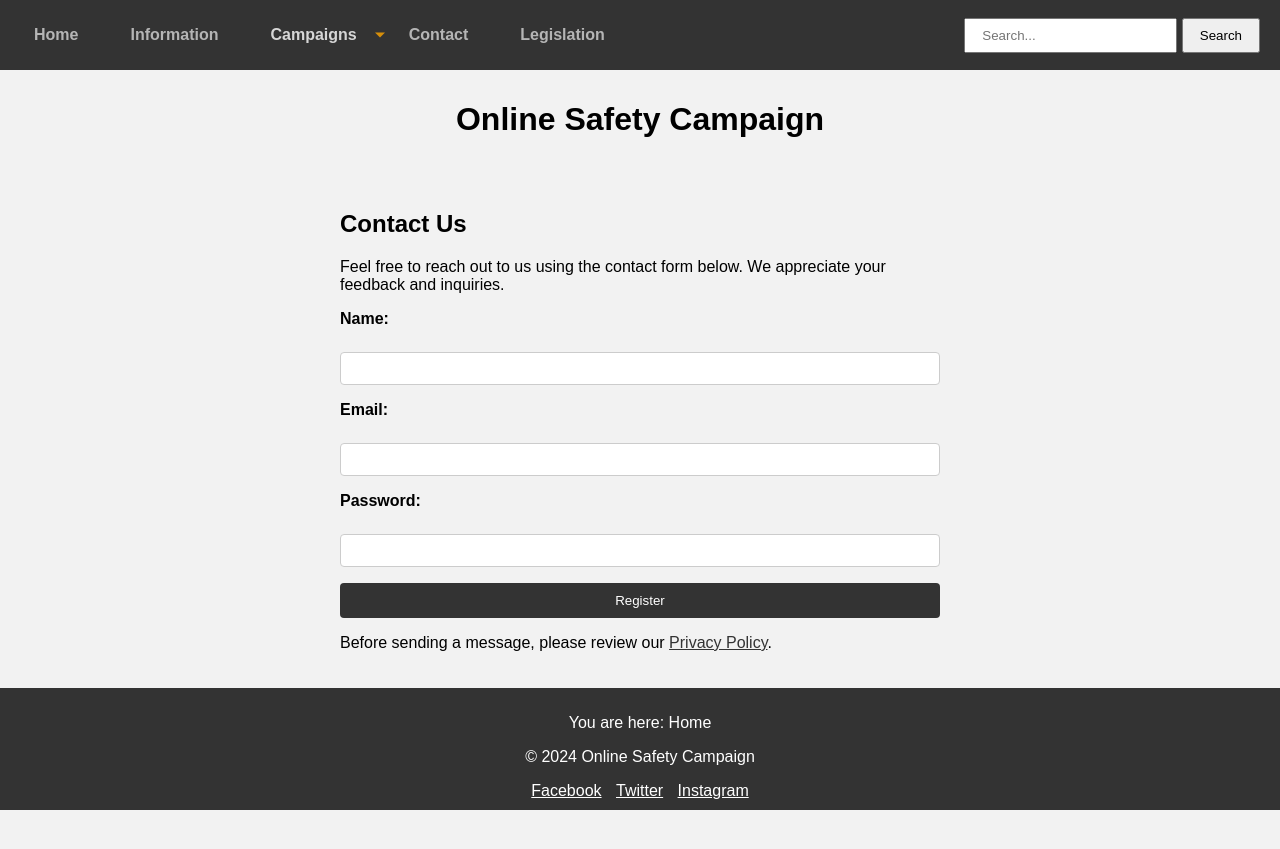
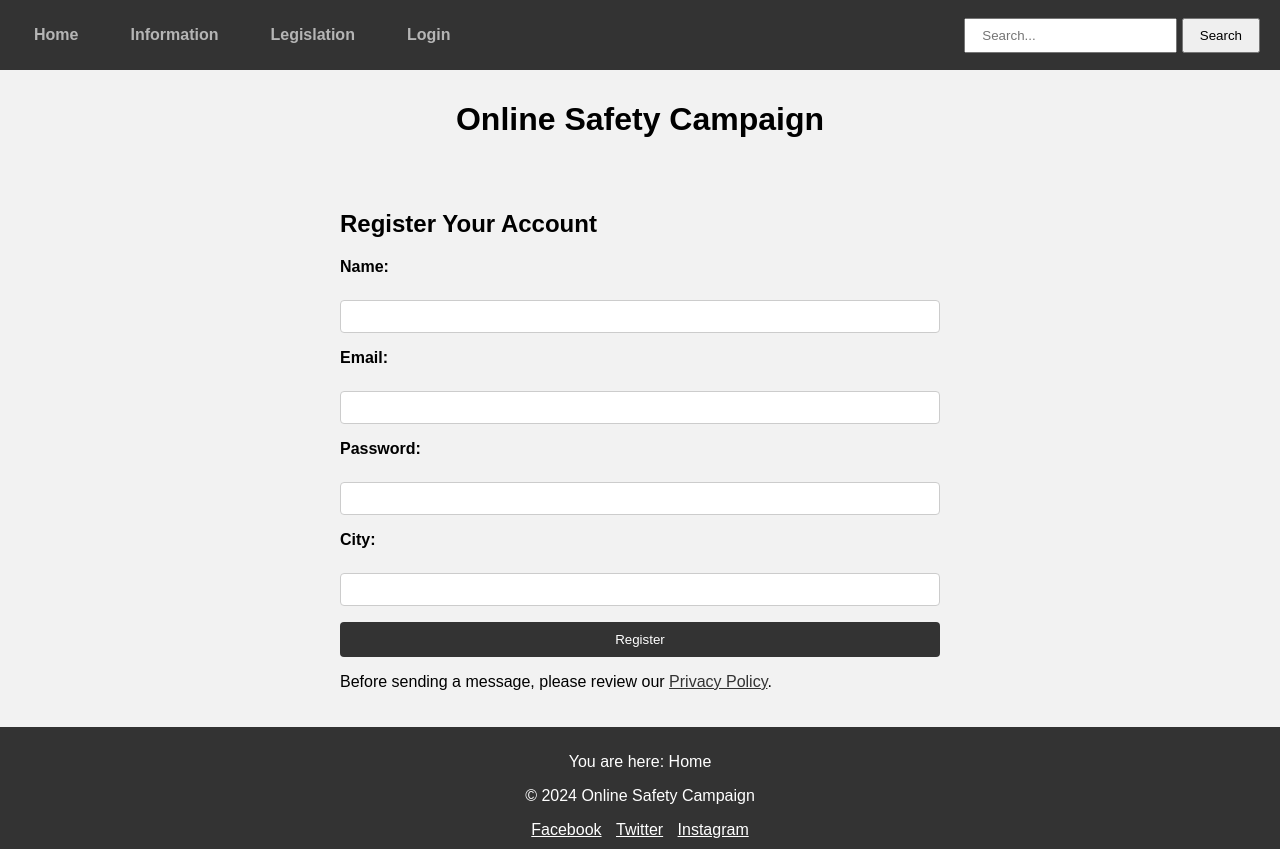
Before and after one commit to Meowveloper/ncc-level-5-dynamic-websites, a PHP site: page /register.php in a window 1280 px wide. Before the commit the page ends 810 px from the top, so only its background shows below. Run offline with PHP 8.4, Linux system fonts and the light colour scheme.

Commit message:
register function and added role in the member table

```diff
--- a/social-media-campaign/Controller/MemberController.php
+++ b/social-media-campaign/Controller/MemberController.php
@@ -7,11 +7,11 @@ use PDOException;
 
 class MemberController extends Member
 {
-    public function register(bool $isScriber): void
+    public function register(bool $isScriber = false, bool $isAdmin = false): void
     {
         try {
             session_start();
-            $member = $this->store($isScriber);
+            $member = $this->store($isScriber, $isAdmin);
             $_SESSION['user'] = $member;
             header("location:index.php");
         } catch(PDOException $err) {
--- a/social-media-campaign/Model/Member.php
+++ b/social-media-campaign/Model/Member.php
@@ -33,16 +33,19 @@ class Member
         return $data;
     }
 
-    protected function store (bool $isScriber) : object
+    protected function store (bool $isScriber, bool $isAdmin = false) : object
     {
-        $subscription = $isScriber ? "1" : "0";
+        $subscription = $isScriber ? 1 : 0;
+        $role = $isAdmin ? 1 : 0;
         $id = $this->generateSMCID();
-        $statement = $this->db->pdo->prepare("INSERT INTO $this->table (id, name, email, password, subscription) values (:id, :name, :email, :password, :subscription)");
+        $statement = $this->db->pdo->prepare("INSERT INTO $this->table (id, name, email, password, city, subscription, role) values (:id, :name, :email, :password, :city, :subscription, :role)");
         $statement->bindParam(":id", $id);
         $statement->bindParam(":name", $_POST['name']);
         $statement->bindParam(":email", $_POST['email']);
         $statement->bindParam(":password", $_POST['password']);
+        $statement->bindParam(":city", $_POST['city']);
         $statement->bindParam(":subscription", $subscription);
+        $statement->bindParam(":role", $role);
         $statement->execute();
 
         $statement = $this->db->pdo->prepare("SELECT * FROM $this->table WHERE id = :id");
@@ -52,15 +55,18 @@ class Member
         return $result;
     }
 
-    protected function update (string $id, bool $isScriber) : object
+    protected function update (string $id, bool $isScriber, bool $isAdmin) : object
     {
-        $subscription = $isScriber ? "1" : "0";
+        $subscription = $isScriber ? 1 : 0;
+        $role = $isAdmin ? 1 : 0;
 
-        $statement = $this->db->pdo->prepare("UPDATE $this->table SET name = :name, email = :email, password = :password, subscription = :subscription WHERE id = :id");
+        $statement = $this->db->pdo->prepare("UPDATE $this->table SET name = :name, email = :email, password = :password, city = :city, subscription = :subscription, role = :role WHERE id = :id");
         $statement->bindParam(":name", $_POST['name']);
         $statement->bindParam(":email", $_POST['email']);
         $statement->bindParam(":password" , $_POST['password']);
+        $statement->bindParam(":city", $_POST['city']);
         $statement->bindParam(":subscription", $subscription);
+        $statement->bindParam(":role", $role);
         $statement->bindParam(":id", $id);
         $statement->execute();
 
--- /dev/null
+++ b/social-media-campaign/layouts/nav.php
@@ -0,0 +1,72 @@
+<?php
+session_start();
+if (!isset($_SESSION['user'])) :
+?>
+    <nav>
+        <ul>
+            <li class="link">
+                <a href="./index.php">Home</a>
+            </li>
+            <li class="link">
+                <a href="./b-information.php">Information</a>
+            </li>
+            <li class="link">
+                <a href="./b-legislation.php">Legislation</a>
+            </li>
+            <li class="link">
+                <a href="./login.php">Login</a>
+            </li>
+        </ul>
+        <form action="/search" method="get" class="search-input">
+            <input type="text" id="search" name="search" placeholder="Search..." />
+            <button type="submit">Search</button>
+        </form>
+    </nav>
+
+<?php endif; ?>
+
+
+<?php if (isset($_SESSION['user']) and $_SESSION['user']->role == 1) : ?>
+    <nav>
+        <ul>
+            <li class="link"><a href="./admin-home.php">Home</a></li>
+            <li class="link"><a href="./service-setup.php">Service</a></li>
+            <li class="link"><a href="./newsletter-setup.php">Newsletter</a></li>
+            <li class="link"><a href="./how-parent-help-setup.php">How Parents Help</a></li>
+            <li class="link"><a href="./social-media-app-setup.php">Social Media Apps</a></li>
+            <li class="link"><a href="./contact-list.php">Contact List</a></li>
+            <li class="link"><a href="./member-list.php">Member List</a></li>
+            <li class="link"><a href="./logout.php">Logout</a></li>
+        </ul>
+    </nav>
+<?php endif; ?>
+
+<?php if (isset($_SESSION['user']) and $_SESSION['user']->role == 0) : ?>
+    <nav>
+        <ul>
+            <li class="link"><a href="home.php">Home</a></li>
+            <li class="link"><a href="information.php">Information</a></li>
+            <li>
+                Campaigns
+                <ul>
+                    <li class="link">
+                        <a href="popular-apps.php">Popular Apps</a>
+                    </li>
+                    <li class="link">
+                        <a href="parents-help.php">Parents Help</a>
+                    </li>
+                    <li class="link">
+                        <a href="livestreaming.php">Livestreaming</a>
+                    </li>
+                </ul>
+            </li>
+
+            <li class="link"><a href="contact.php">Contact</a></li>
+            <li class="link"><a href="legislation.php">Legislation</a></li>
+        </ul>
+        <form action="/search" method="get" class="search-input">
+            <input type="text" id="search" name="search" placeholder="Search..." />
+            <button type="submit">Search</button>
+        </form>
+    </nav>
+<?php endif; ?>
--- a/social-media-campaign/register.php
+++ b/social-media-campaign/register.php
@@ -1,57 +1,30 @@
 <!DOCTYPE html>
 <?php
-require_once ("Controller/MemberController.php");
+require_once("Controller/MemberController.php");
+
 use Controller\MemberController;
 ?>
 <html lang="en">
+
 <head>
   <meta charset="UTF-8" />
   <meta name="viewport" content="width=device-width, initial-scale=1.0" />
   <title>Online Safety Campaign</title>
   <link rel="stylesheet" href="./styles/style.css">
 </head>
+
 <body>
-  <nav>
-      <ul>
-        <li class="link"><a href="home.php">Home</a></li>
-        <li class="link"><a href="information.php">Information</a></li>
-        <li>
-          Campaigns
-          <ul>
-            <li class="link">
-              <a href="popular-apps.php">Popular Apps</a>
-            </li>
-            <li class="link">
-              <a href="parents-help.php">Parents Help</a>
-            </li>
-            <li class="link">
-              <a href="livestreaming.php">Livestreaming</a>
-            </li>
-          </ul>
-        </li>
-
-        <li class="link"><a href="contact.php">Contact</a></li>
-        <li class="link"><a href="legislation.php">Legislation</a></li>
-      </ul>
-      <form action="/search" method="get" class="search-input">
-        <input type="text" id="search" name="search" placeholder="Search..." />
-        <button type="submit">Search</button>
-      </form>
-    </nav>
+  <?php
+  include_once("layouts/nav.php");
+  ?>
   <header>
     <h1>Online Safety Campaign</h1>
-      <!-- Custom Cursors and 3D Illustrations can be added here -->
   </header>
-
   <main>
     <section id="contact">
-        <h2>Contact Us</h2>
-        <p>
-          Feel free to reach out to us using the contact form below. We
-          appreciate your feedback and inquiries.
-        </p>
+      <h2>Register Your Account</h2>
       <?php
-        if (isset($_GET['registerError'])):
+      if (isset($_GET['registerError'])) :
         echo "Register error. " . $_GET['message'];
       endif
       ?>
@@ -66,6 +39,9 @@ use Controller\MemberController;
         <label for="password">Password:</label>
         <input type="password" id="password" name="password" required></input>
 
+        <label for="city">City:</label>
+        <input type="text" id="city" name="city" required></input>
+
         <button type="submit" name="btnRegister">Register</button>
       </form>
 
@@ -76,9 +52,9 @@ use Controller\MemberController;
       </p>
 
       <?php
-          if (isset($_POST['btnRegister'])):
+      if (isset($_POST['btnRegister'])) :
         $memberController = new MemberController();
-            $memberController->register(false);
+        $memberController->register();
       endif
       ?>
     </section>
@@ -95,4 +71,5 @@ use Controller\MemberController;
     </div>
   </footer>
 </body>
+
 </html>
```
Also changed, not shown: social-media-campaign/home.php (+3 -28 lines), social-media-campaign/index.php (+1 -21 lines). Lines whose indentation alone changed are shown as unchanged.
